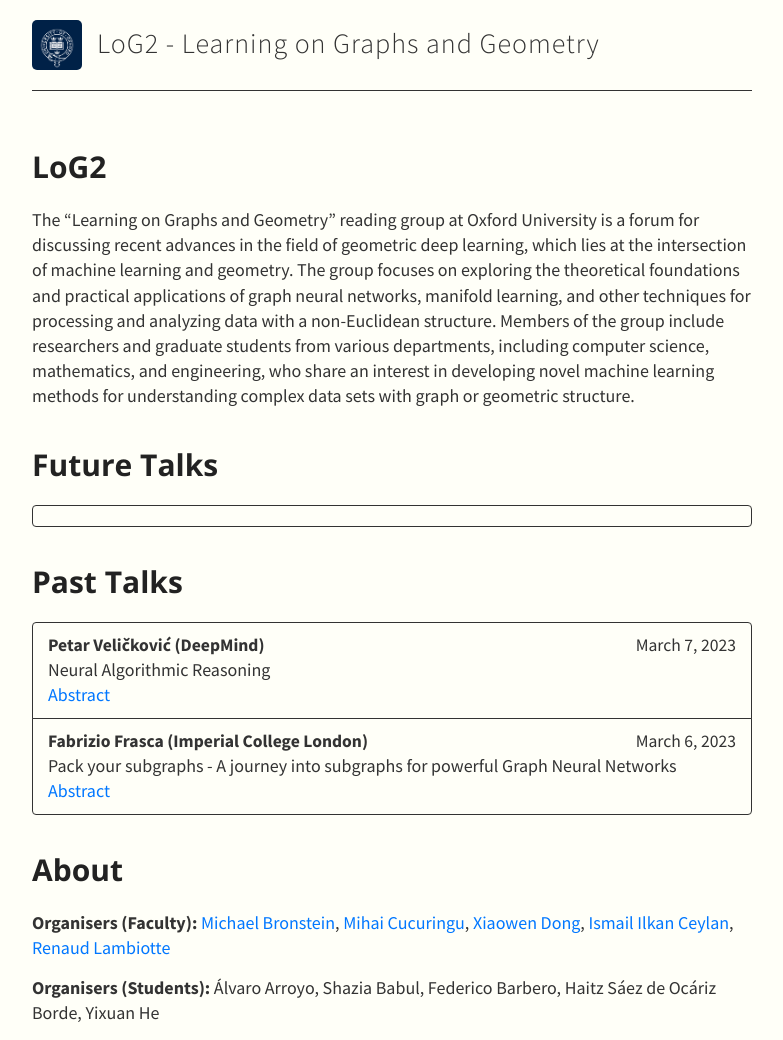
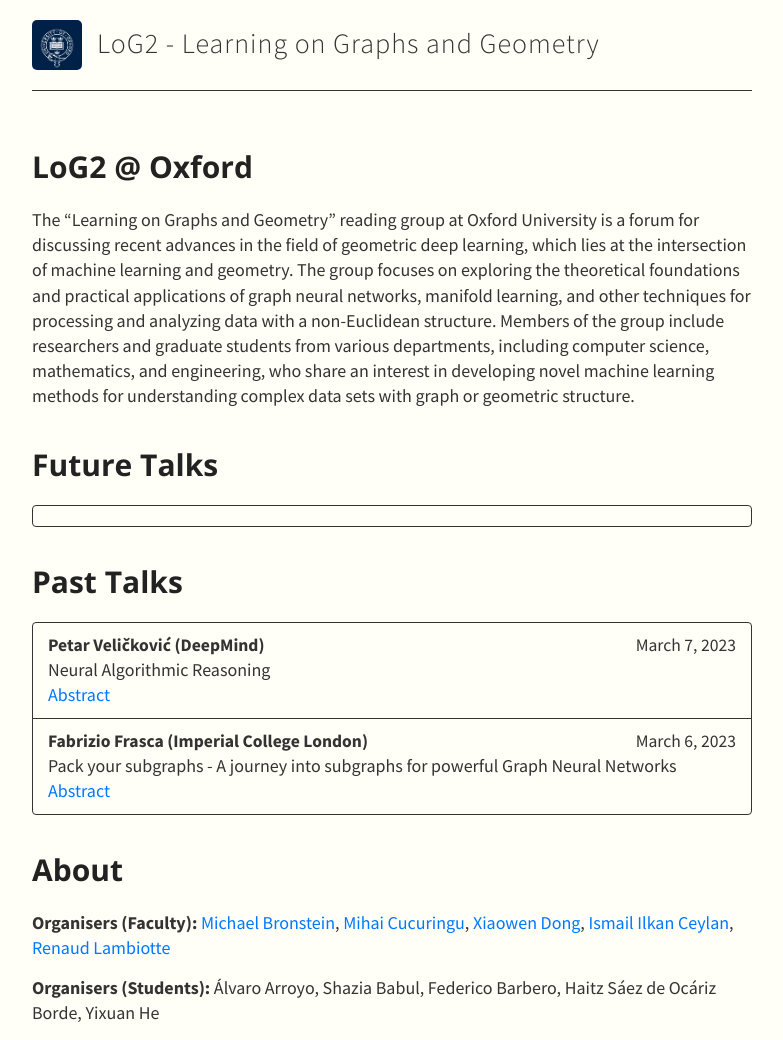
Before and after one commit to log-2/log-2.github.io, a Jekyll site: the page built from index.md, in a window 1280 px wide. Shown: the whole page, without its empty margins (248-1031 px from the left). Built offline with Jekyll 4.4.1, drawn with Linux system fonts in a browser that asks for light colours; nearby versions of some CDN libraries; our own code applies the rules of GitHub Pages for plain Markdown files.

Commit message:
Update index.md

```diff
--- a/index.md
+++ b/index.md
@@ -3,7 +3,7 @@ layout: default
 meta-description: "LoG<sup>2</sup>: Learning on Graphs and Geometry @ Oxford"
 ---
 
-# LoG<sup>2</sup>
+# LoG<sup>2</sup> @ Oxford
 The "Learning on Graphs and Geometry" reading group at Oxford University is a forum for discussing recent advances in the field of geometric deep learning, which lies at the intersection of machine learning and geometry. The group focuses on exploring the theoretical foundations and practical applications of graph neural networks, manifold learning, and other techniques for processing and analyzing data with a non-Euclidean structure. Members of the group include researchers and graduate students from various departments, including computer science, mathematics, and engineering, who share an interest in developing novel machine learning methods for understanding complex data sets with graph or geometric structure.
 
 
```
